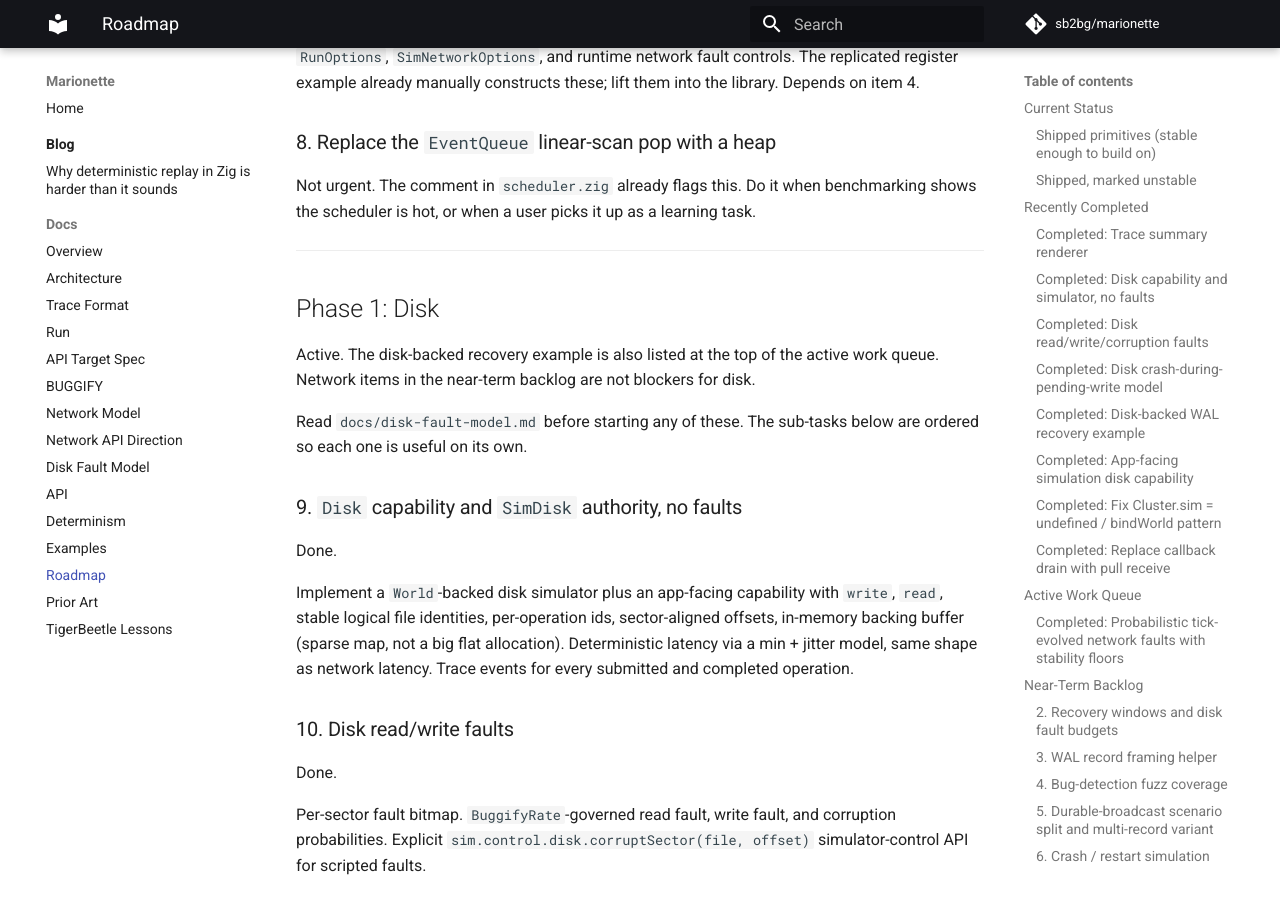
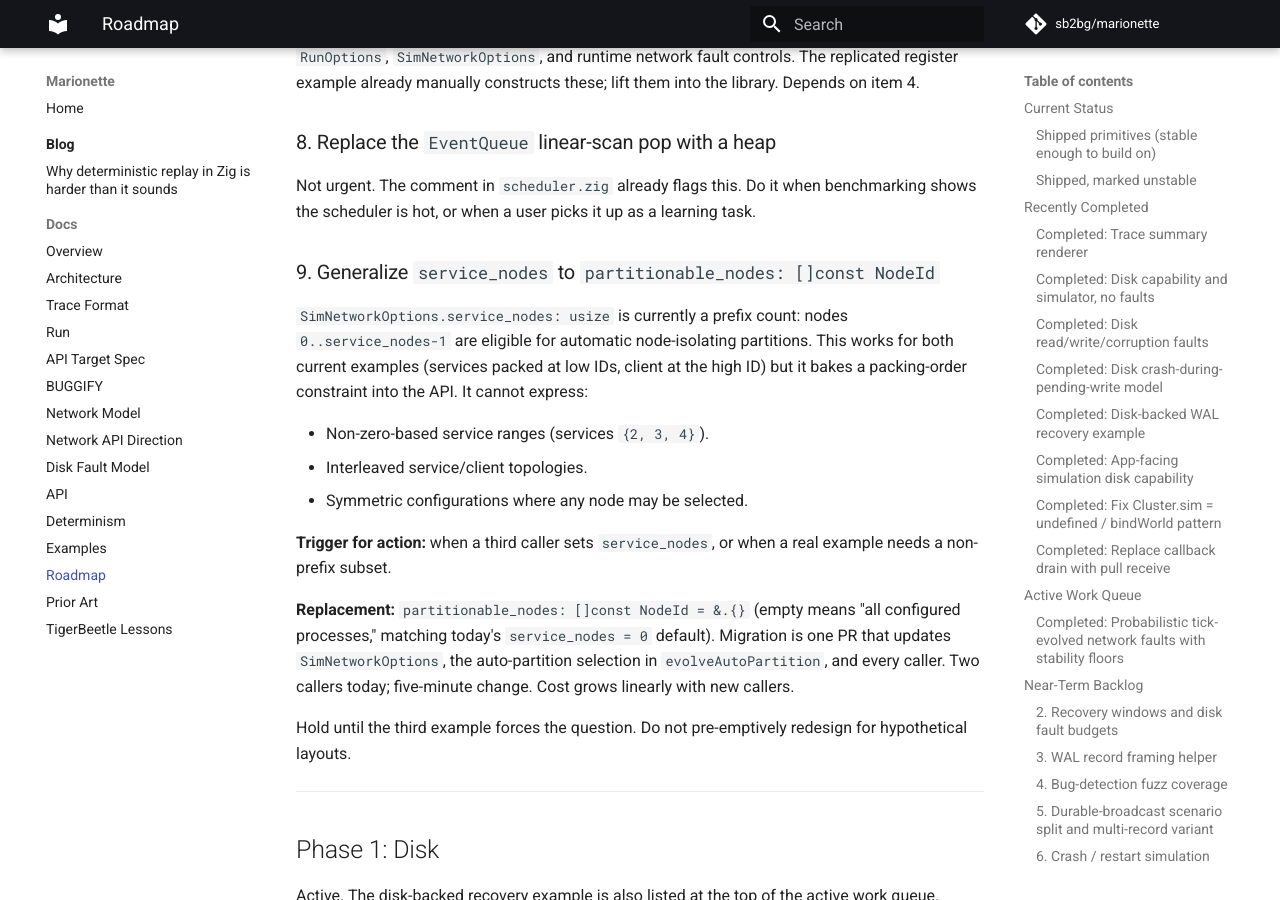
Before and after one commit to sb2bg/marionette, an MkDocs documentation site: the page built from docs/roadmap.md, in a window 1280 px wide and 900 px high, scrolled down 11458 px. Built offline with MkDocs 1.6.1 and Material for MkDocs 9.7.7, drawn with Linux system fonts in a browser that asks for light colours; comment, search, counter and statistics services are not loaded.

Commit message:
Add future notes

```diff
--- a/docs/roadmap.md
+++ b/docs/roadmap.md
@@ -501,6 +501,30 @@ Not urgent. The comment in `scheduler.zig` already flags this. Do it when
 benchmarking shows the scheduler is hot, or when a user picks it up as a
 learning task.
 
+### 9. Generalize `service_nodes` to `partitionable_nodes: []const NodeId`
+
+`SimNetworkOptions.service_nodes: usize` is currently a prefix count: nodes
+`0..service_nodes-1` are eligible for automatic node-isolating partitions.
+This works for both current examples (services packed at low IDs, client
+at the high ID) but it bakes a packing-order constraint into the API. It
+cannot express:
+
+- Non-zero-based service ranges (services `{2, 3, 4}`).
+- Interleaved service/client topologies.
+- Symmetric configurations where any node may be selected.
+
+**Trigger for action:** when a third caller sets `service_nodes`, or when a
+real example needs a non-prefix subset.
+
+**Replacement:** `partitionable_nodes: []const NodeId = &.{}` (empty means
+"all configured processes," matching today's `service_nodes = 0` default).
+Migration is one PR that updates `SimNetworkOptions`, the auto-partition
+selection in `evolveAutoPartition`, and every caller. Two callers today;
+five-minute change. Cost grows linearly with new callers.
+
+Hold until the third example forces the question. Do not pre-emptively
+redesign for hypothetical layouts.
+
 ---
 
 ## Phase 1: Disk
```
Also changed, not shown: 1 other file.
